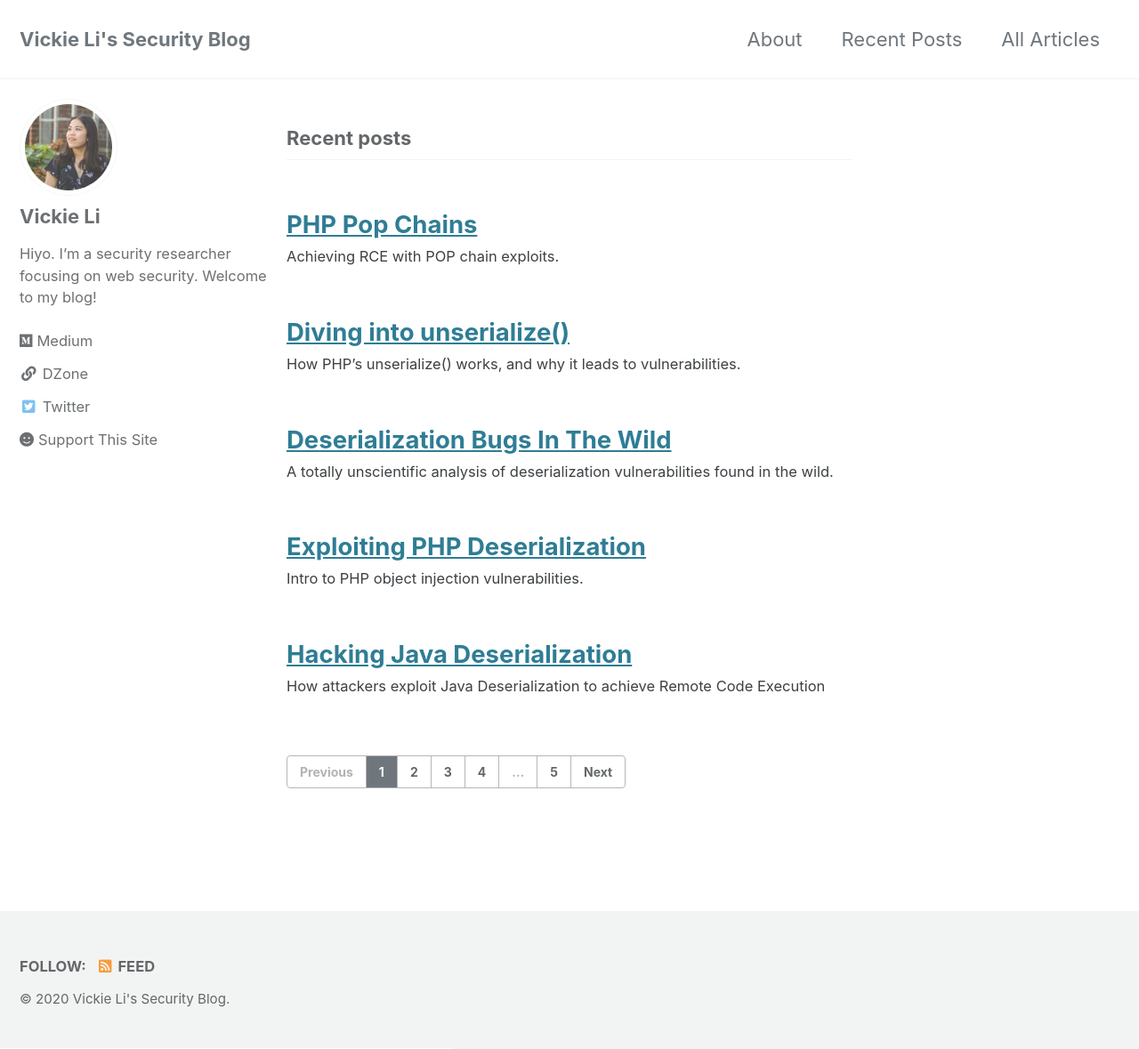
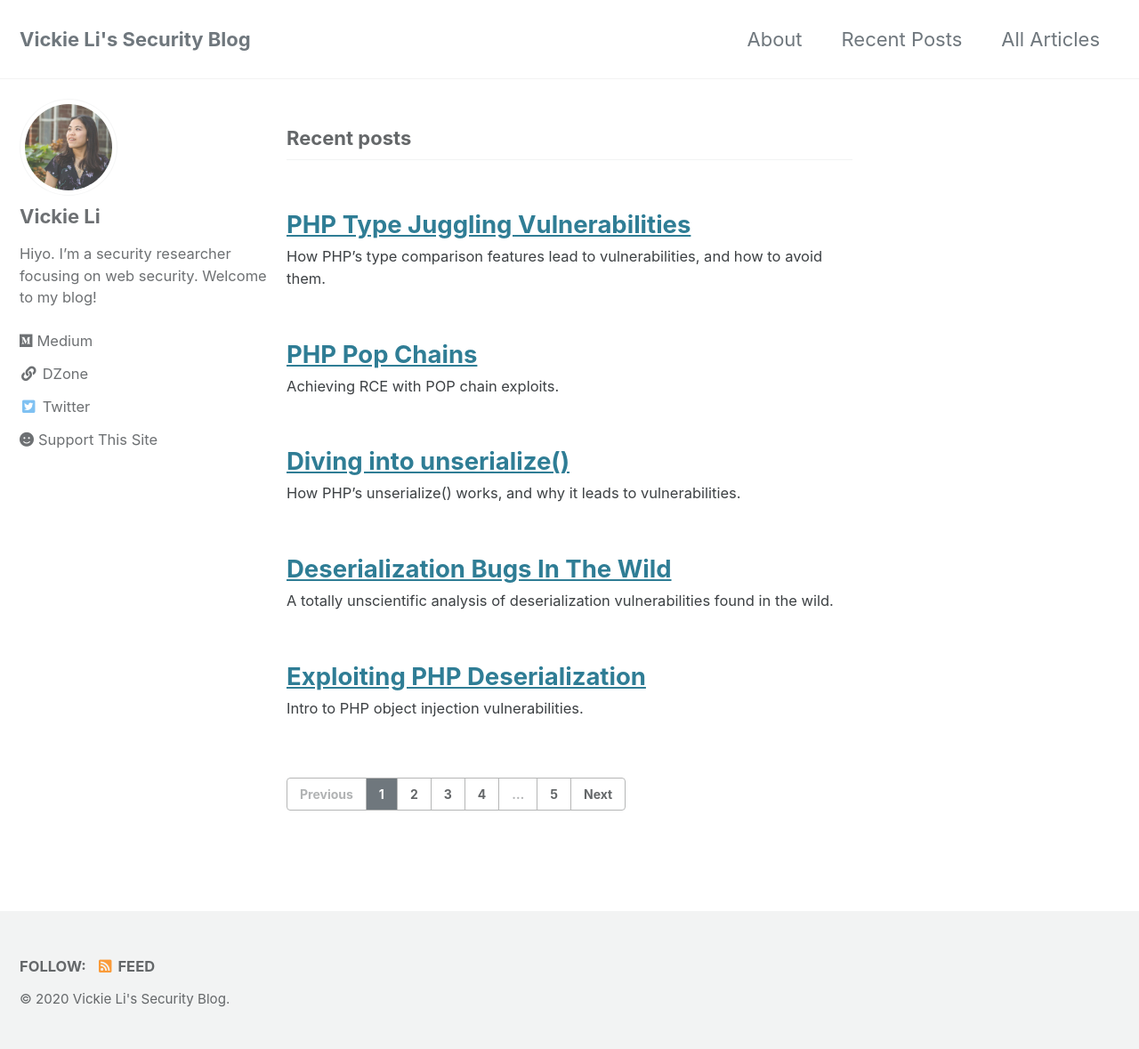
Before and after one commit to vkili/blog, a Jekyll site: the page built from index.html, in a window 1280 px wide and 1179 px high. Shown: the whole window at 89% size. Built offline with Jekyll 4.4.1, drawn with Linux system fonts in a browser that asks for light colours; cached includes are drawn as plain includes; the list of posts is cut into pages by our own code; some of the changed lines change nothing that is shown.

Commit message:
pop chains

````diff
--- a/_data/navigation.yml
+++ b/_data/navigation.yml
@@ -74,3 +74,5 @@ posts:
         url: https://vkili.github.io/blog/insecure%20deserialization/unserialize/
       - title: "PHP Pop Chains"
         url: https://vkili.github.io/blog/insecure%20deserialization/pop-chains/
+      - title: "PHP Type Juggling"
+        url: https://vkili.github.io/blog/insecure%20deserialization/php-type-juggling/
--- /dev/null
+++ b/_posts/2020-09-04-php-type-juggling.md
@@ -0,0 +1,135 @@
+---
+title: "PHP Type Juggling Vulnerabilities"
+categories:
+  - Insecure Deserialization
+---
+
+How PHP's type comparison features lead to vulnerabilities, and how to avoid them.
+
+Much like Python and Javascript, PHP is a dynamically typed language. This means that variable types are checked while the program is executing. Dynamic typing allows developers to be more flexible when using PHP. But this kind of flexibility sometimes causes unexpected errors in the program flow and can even introduce critical vulnerabilities into the application.
+
+Today, let's dive into PHP type juggling, and how they lead to authentication bypass vulnerabilities.
+
+## How PHP compares values
+
+PHP has a feature called "type juggling", or "type coercion". This means that during the comparison of variables of different types, PHP will first convert them to a common, comparable type.
+
+For example, when the program is comparing the string "7" and the integer 7 in the scenario below:
+
+```php
+$example_int = 7;
+$example_str = "7";
+
+if ($example_int == $example_str) {
+ echo("PHP can compare ints and strings.")
+}
+```
+
+The code will run without errors and output "PHP can compare ints and strings." This behavior is very helpful when you want your program to be flexible in dealing with different types of user input.
+
+However, it is also important to note that this behavior is also a major source of bugs and security vulnerabilities.
+
+For example, when PHP needs to compare the string "7 puppies" to the integer 7, PHP will attempt to extract the integer from the string. So this comparison will evaluate to True.
+
+```php
+("7 puppies" == 7) -> True
+```
+
+But what if the string that is being compared does not contain an integer? The string will then be converted to a "0". So the following comparison will also evaluate to True:
+
+```php
+("Puppies" == 0) -> True
+```
+
+Loose type comparison behavior like these is pretty common in PHP and many built-in functions work in the same way. You can probably already see how this can be very problematic, but how exactly can hackers exploit this behavior?
+
+## How vulnerability arises
+
+The most common way that this particularity in PHP is exploited is by using it to bypass authentication.
+
+Let's say the PHP code that handles authentication looks like this:
+
+```php
+if ($_POST["password"] == "Admin_Password") {
+	login_as_admin();
+}
+```
+
+Then, simply submitting an integer input of 0 would successfully log you in as admin, since this will evaluate to True:
+
+```php
+(0 == "Admin_Password") -> True
+```
+
+### Conditions of exploitation
+
+However, this vulnerability is not always exploitable and often needs to be combined with a deserialization flaw. The reason for this is that POST, GET parameters and cookie values are, for the most part, passed as strings or arrays into the program.
+
+If the POST parameter from the example above is passed into the program as a string, PHP would be comparing two strings, and no type conversion would be needed. And "0" and "Admin_Password" are, obviously, different strings.
+
+```php
+("0" == "Admin_Password") -> False
+```
+
+However, type juggling issues can be exploited if the application takes accepts the input via functions like json_decode() or unserialize(). This way, it would be possible for the end-user to specify the type of input passed in.
+
+```php
+{"password": "0"}
+{"password": 0}
+```
+
+Consider the above JSON blobs. The first one would cause the password parameter to be treated as a string whereas the second one would cause the input to be interpreted as an integer by PHP. This gives an attacker fine-grained control of the input data type and therefore the ability to exploit type juggling issues.
+
+## Avoiding type juggling issues in PHP code
+
+As a developer, there are several steps that you can take to prevent these vulnerabilities from happening.
+
+### Use strict comparison operators
+
+When comparing values, always try to use the type-safe comparison operator "===" instead of the loose comparison operator "==". This will ensure that PHP does not type juggle and the operation will only return True if the types of the two variables also match. This means that (7 === "7") will return False.
+
+### Specify the "strict" option for functions that compare
+
+Always consult the PHP manual on individual functions to check if they use loose comparison or type-safe comparison. See if there is an option to use strict comparison and specify that option in your code.
+
+For example, PHP's [in_array()](https://www.php.net/manual/en/function.in-array.php) uses loose comparison by default. But you can make it switch to type-safe comparison by specifying the strict option.
+
+If the function only provides loose comparison, avoid using that function and search for alternatives instead.
+
+### Avoid typecasting before comparison
+
+Avoid typecasting right before comparing values, as this will essentially deliver the same results as type juggling. For example, before typecasting, the following three variables are all seen as distinct by the type-safe operator.
+
+```php
+$example_int = 7;
+$example_str = "7_string";
+$example_str_2 = "7";
+
+if ($example_int === $example_str) {
+  # This condition statement will return False
+  echo("This will not print.");
+}
+
+if ($example_int === $example_str_2) {
+  # This condition statement will return False
+  echo("This will not print.");
+}
+```
+
+Whereas after typecasting, PHP will only preserve the number extracted from a string, and "7_string" will become the integer 7.
+
+```php
+$example_int = 7;
+$example_str = "7_string";
+
+if ($example_int === (int)$example_str) {
+  # This condition statement will return True
+  echo("This will print.");
+}
+```
+
+## Conclusion
+
+PHP is a great language that is flexible, convenient and easy to get started with. But this flexibility came at a cost. There are many features of PHP that can lead to vulnerabilities if the developer is not careful.
+
+Type juggling is one of those features that have the potential to create critical vulnerabilities. Be extra careful when comparing values and always understand how your program is doing so.
````
